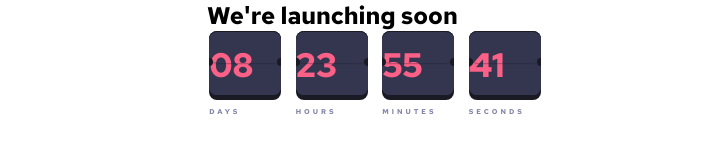
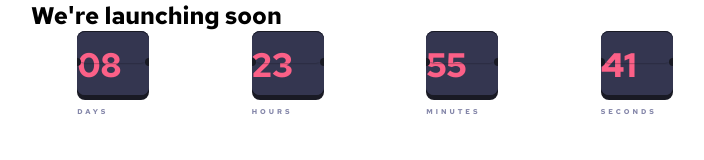
Before and after one commit to MojtabaMosavi/launch-countdown-timer-main, a website built with webpack: page src/index.html in a window 1280 px wide. Shown: the whole page, without its empty margins (265-969 px from the left). Built offline with nearby package versions, Linux system fonts and the light colour scheme.

Commit message:
added the tablet styles for the container

```diff
--- a/src/scss/base/_helper.scss
+++ b/src/scss/base/_helper.scss
@@ -1,3 +1,4 @@
+@use "../abstracts" as abs;
 /*----------------------------------------*\
     #helper classes
 \*-----------------------------------------*/
@@ -5,6 +6,11 @@
 .container {
   max-width: 21rem;
   margin: 0 auto;
+
+  /*talbet view -------------------------*/
+  @include abs.respond-to("tablet") {
+    max-width: 43rem;
+  }
 }
 
 .sr-only {
```
